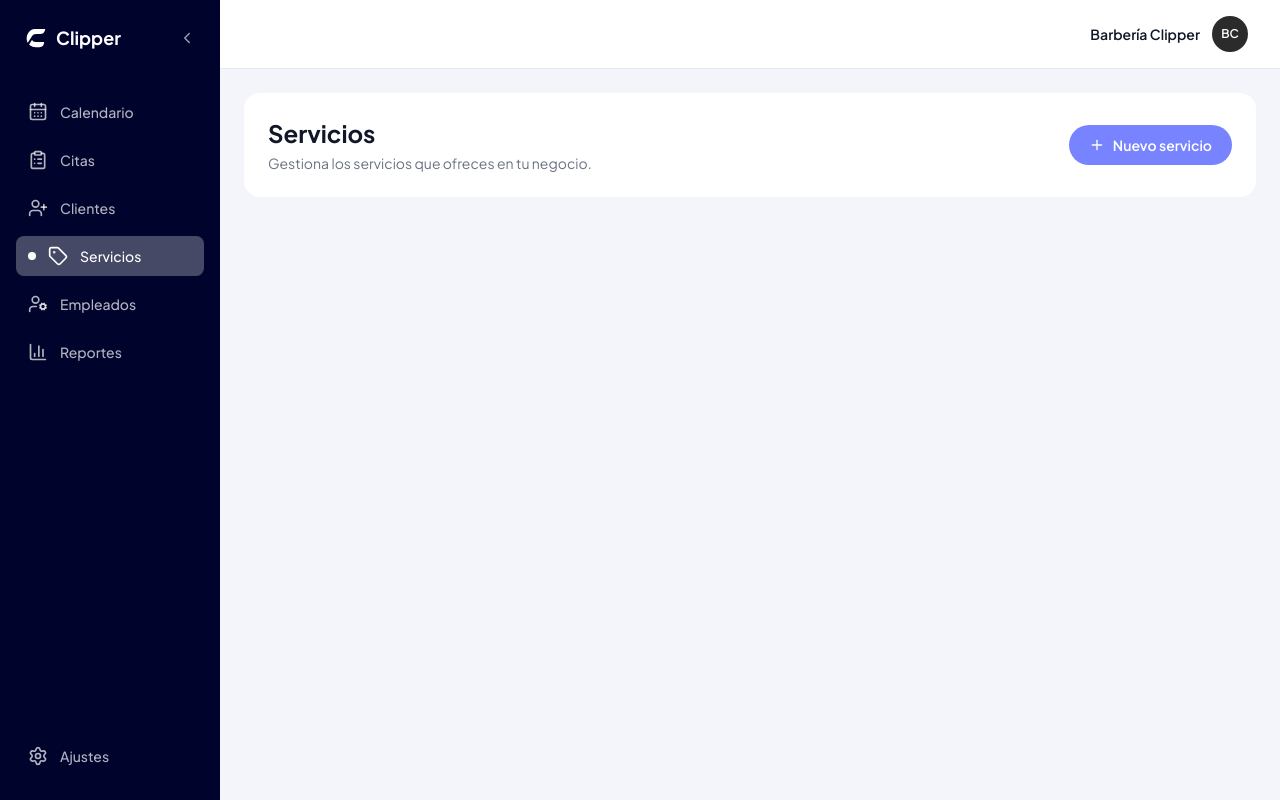
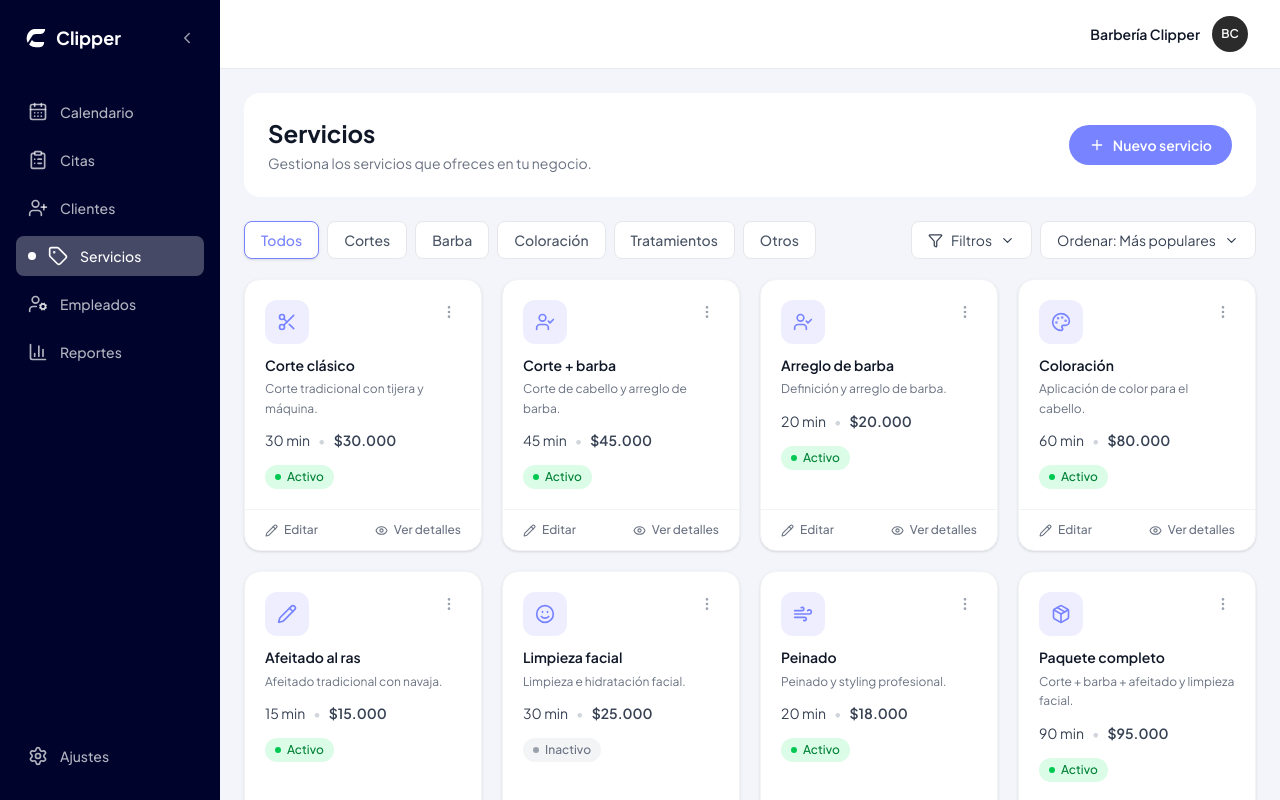
Before and after one commit to AndresRios123/Clipper-frontend, a React (Vite) app: page /servicios in a window 1280 px wide. Built offline with nearby package versions, Linux system fonts and the light colour scheme.

Commit message:
Terminado primer diseño de página servicios

```diff
--- /dev/null
+++ b/src/components/ServicesView/ServicesListSection.tsx
@@ -0,0 +1,20 @@
+import { useState } from "react";
+import ServiceCategoryFilter from "./Servicecategoryfilter";
+import ServicesGrid from "./Servicesgrid";
+import type { ServiceCategory } from "./Servicecategoryfilter";
+
+const ServicesListSection = () => {
+  const [activeCategory, setActiveCategory] = useState<ServiceCategory>("Todos");
+
+  return (
+    <div className="flex flex-col gap-5">
+      <ServiceCategoryFilter
+        activeCategory={activeCategory}
+        onCategoryChange={setActiveCategory}
+      />
+      <ServicesGrid activeCategory={activeCategory} />
+    </div>
+  );
+};
+
+export default ServicesListSection;
--- /dev/null
+++ b/src/components/ServicesView/Servicesgrid.tsx
@@ -0,0 +1,207 @@
+import { useState, useEffect } from "react";
+import {
+  Scissors,
+  UserCheck,
+  Palette,
+  Pencil,
+  Smile,
+  Wind,
+  Package,
+} from "lucide-react";
+import { ChevronLeft, ChevronRight } from "lucide-react";
+import ServiceCard from "./Servicecard";
+import type { Service } from "./Servicecard";
+import type { ServiceCategory } from "./Servicecategoryfilter";
+
+// ---------- Datos de ejemplo ----------
+const SAMPLE_SERVICES: Service[] = [
+  {
+    id: "1",
+    name: "Corte clásico",
+    description: "Corte tradicional con tijera y máquina.",
+    duration: 30,
+    price: "$30.000",
+    status: "Activo",
+    category: "Cortes",
+    icon: <Scissors size={20} />,
+  },
+  {
+    id: "2",
+    name: "Corte + barba",
+    description: "Corte de cabello y arreglo de barba.",
+    duration: 45,
+    price: "$45.000",
+    status: "Activo",
+    category: "Barba",
+    icon: <UserCheck size={20} />,
+  },
+  {
+    id: "3",
+    name: "Arreglo de barba",
+    description: "Definición y arreglo de barba.",
+    duration: 20,
+    price: "$20.000",
+    status: "Activo",
+    category: "Barba",
+    icon: <UserCheck size={20} />,
+  },
+  {
+    id: "4",
+    name: "Coloración",
+    description: "Aplicación de color para el cabello.",
+    duration: 60,
+    price: "$80.000",
+    status: "Activo",
+    category: "Coloración",
+    icon: <Palette size={20} />,
+  },
+  {
+    id: "5",
+    name: "Afeitado al ras",
+    description: "Afeitado tradicional con navaja.",
+    duration: 15,
+    price: "$15.000",
+    status: "Activo",
+    category: "Barba",
+    icon: <Pencil size={20} />,
+  },
+  {
+    id: "6",
+    name: "Limpieza facial",
+    description: "Limpieza e hidratación facial.",
+    duration: 30,
+    price: "$25.000",
+    status: "Inactivo",
+    category: "Tratamientos",
+    icon: <Smile size={20} />,
+  },
+  {
+    id: "7",
+    name: "Peinado",
+    description: "Peinado y styling profesional.",
+    duration: 20,
+    price: "$18.000",
+    status: "Activo",
+    category: "Cortes",
+    icon: <Wind size={20} />,
+  },
+  {
+    id: "8",
+    name: "Paquete completo",
+    description: "Corte + barba + afeitado y limpieza facial.",
+    duration: 90,
+    price: "$95.000",
+    status: "Activo",
+    category: "Otros",
+    icon: <Package size={20} />,
+  },
+];
+
+// ---------- Paginación ----------
+const PAGE_SIZE = 8;
+
+const getPaginationPages = (current: number, total: number) => {
+  if (total <= 4) return Array.from({ length: total }, (_, i) => i + 1);
+  if (current <= 2) return [1, 2, 3, null, total];
+  if (current >= total - 1) return [1, null, total - 1, total];
+  return [1, null, current, null, total];
+};
+
+// ---------- Props ----------
+type ServicesGridProps = {
+  activeCategory: ServiceCategory;
+};
+
+const ServicesGrid = ({ activeCategory }: ServicesGridProps) => {
+  const [currentPage, setCurrentPage] = useState(1);
+
+  const filtered =
+    activeCategory === "Todos"
+      ? SAMPLE_SERVICES
+      : SAMPLE_SERVICES.filter((s) => s.category === activeCategory);
+
+  const totalPages = Math.ceil(filtered.length / PAGE_SIZE);
+  const paginated = filtered.slice(
+    (currentPage - 1) * PAGE_SIZE,
+    currentPage * PAGE_SIZE
+  );
+  const pages = getPaginationPages(currentPage, totalPages);
+
+  useEffect(() => {
+    setCurrentPage(1);
+  }, [activeCategory]);
+
+  return (
+    <div className="flex flex-col gap-6">
+      {/* Grid de tarjetas */}
+      {paginated.length === 0 ? (
+        <p className="text-sm text-gray-400 text-center py-12">
+          No hay servicios en esta categoría.
+        </p>
+      ) : (
+        <div className="grid grid-cols-1 sm:grid-cols-2 lg:grid-cols-3 xl:grid-cols-4 gap-5">
+          {paginated.map((service) => (
+            <ServiceCard key={service.id} service={service} />
+          ))}
+        </div>
+      )}
+
+      {/* Footer: conteo + paginación */}
+      {filtered.length > 0 && (
+        <div className="flex flex-col sm:flex-row items-center justify-between gap-3">
+          <p className="text-xs text-gray-500 text-center sm:text-left">
+            Mostrando {(currentPage - 1) * PAGE_SIZE + 1} a{" "}
+            {Math.min(currentPage * PAGE_SIZE, filtered.length)} de{" "}
+            {filtered.length} servicios
+          </p>
+
+          <div className="flex items-center gap-1">
+            <button
+              type="button"
+              onClick={() => setCurrentPage((p) => p - 1)}
+              disabled={currentPage === 1}
+              className="w-8 h-8 flex items-center justify-center rounded-lg border border-gray-200 text-gray-500 hover:bg-gray-50 disabled:opacity-40 disabled:cursor-not-allowed transition-colors"
+            >
+              <ChevronLeft size={14} />
+            </button>
+
+            {pages.map((page, i) =>
+              page === null ? (
+                <span
+                  key={`ellipsis-${i}`}
+                  className="w-8 h-8 flex items-center justify-center text-xs text-gray-400"
+                >
+                  ...
+                </span>
+              ) : (
+                <button
+                  key={page}
+                  type="button"
+                  onClick={() => setCurrentPage(page)}
+                  className={`w-8 h-8 flex items-center justify-center rounded-lg text-xs font-medium transition-colors ${
+                    page === currentPage
+                      ? "bg-[#7883FF] text-white"
+                      : "border border-gray-200 text-gray-600 hover:bg-gray-50"
+                  }`}
+                >
+                  {page}
+                </button>
+              )
+            )}
+
+            <button
+              type="button"
+              onClick={() => setCurrentPage((p) => p + 1)}
+              disabled={currentPage === totalPages}
+              className="w-8 h-8 flex items-center justify-center rounded-lg border border-gray-200 text-gray-500 hover:bg-gray-50 disabled:opacity-40 disabled:cursor-not-allowed transition-colors"
+            >
+              <ChevronRight size={14} />
+            </button>
+          </div>
+        </div>
+      )}
+    </div>
+  );
+};
+
+export default ServicesGrid;
--- a/src/pages/Services.tsx
+++ b/src/pages/Services.tsx
@@ -1,9 +1,11 @@
 import ServicesHeader from "../components/ServicesView/ServicesHeader";
+import ServicesListSection from "../components/ServicesView/ServicesListSection";
 
 const Services = () => {
   return (
     <div className="p-6 flex flex-col gap-6">
       <ServicesHeader />
+      <ServicesListSection />
     </div>
   );
 };
```
